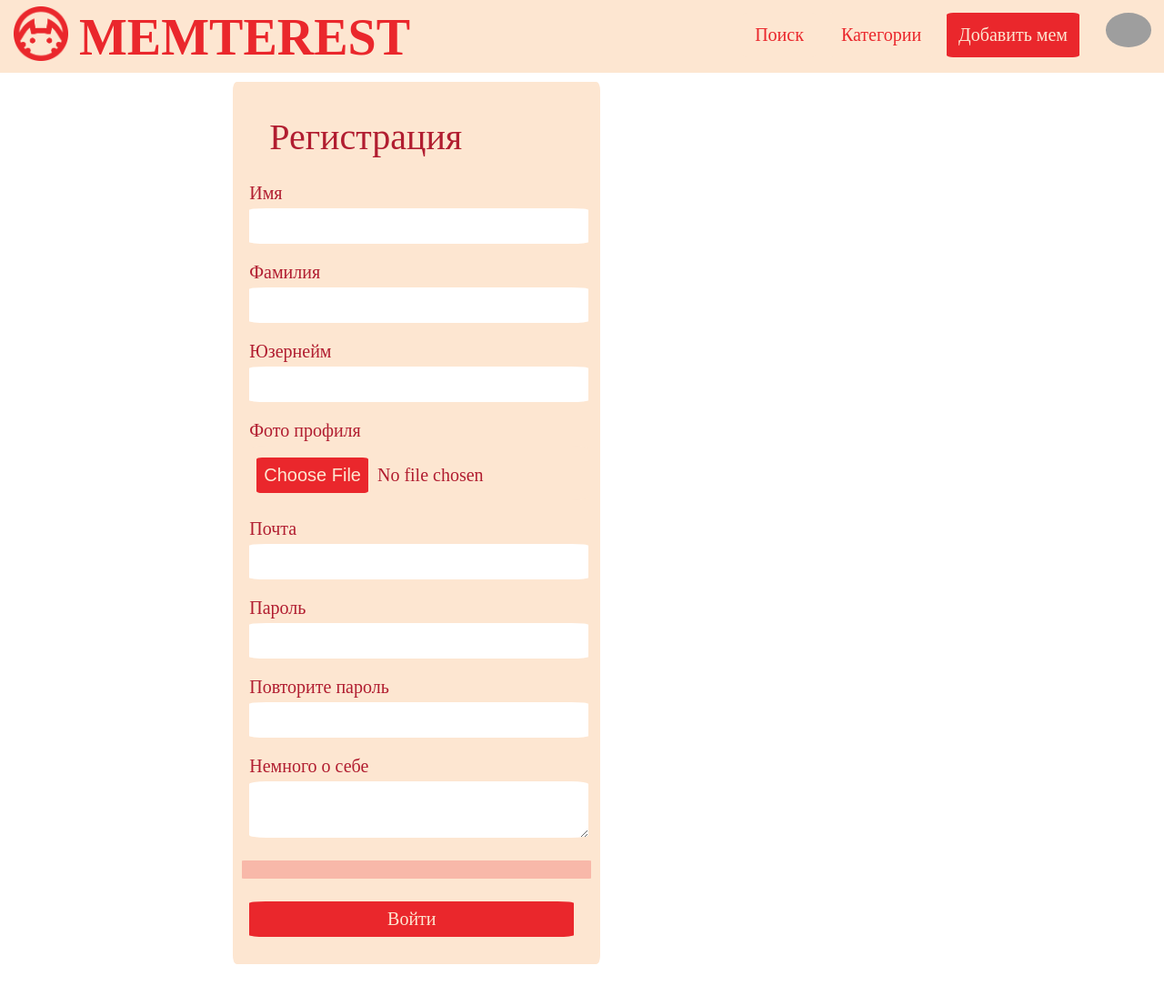
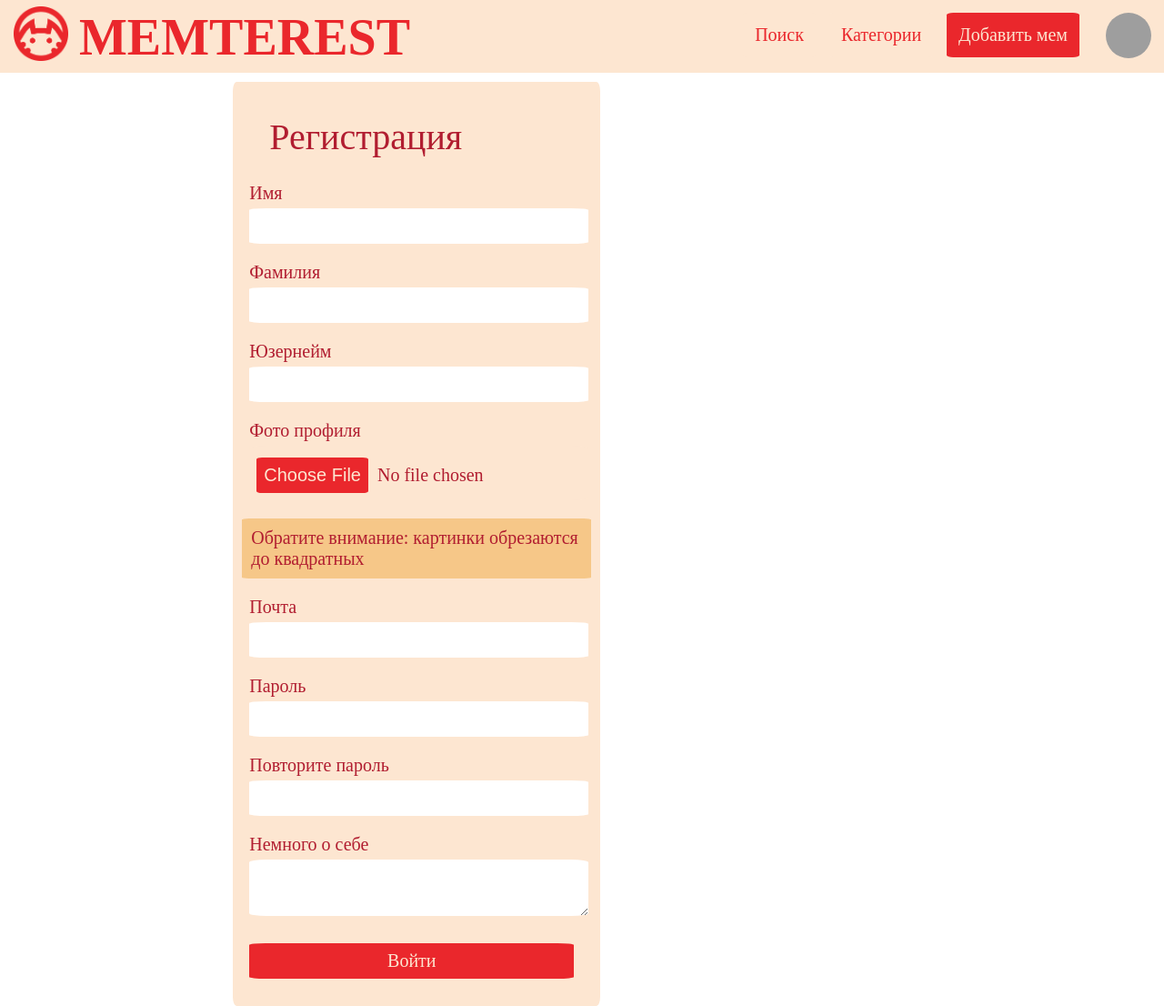
Before and after one commit to karasenk/memterest, a Flask app: template templates/register.html in a window 1280 px wide. Shown: the whole page at 91% size. Before the commit the page ends 1060 px from the top, so only its background shows below. Run offline with Flask 2, Linux system fonts and the light colour scheme; a user stored in the database is signed in; tables that the repository leaves empty hold one stand-in row (values such as "Sample post"); the template is opened without the code that fills it: values that come from a table or form of the project are taken from there, most other values are stand-ins (such as "Sample title", 1, 10 or a date in 2020); some web fonts are replaced; grey boxes are pictures that could not be loaded.

Commit message:
error messages fix, avatars fix

```diff
--- a/static/css/style.css
+++ b/static/css/style.css
@@ -15,7 +15,7 @@ h1 {
     color: #B11D30;
 }
 
-p, .errmessage {
+p, .errmessage, .alertmessage {
     padding-left: 8px;
     color: #B11D30;
 }
@@ -85,10 +85,13 @@ header {
     font-size: 20px;
 }
 
-.errmessage {
+.errmessage, .alertmessage {
     background-color: #F8B8A9;
     padding: 10px;
     border-radius: 2%;
+}
+.alertmessage {
+    background-color: #F6C788;
 }
 /* конец основных элементов */
 
--- a/templates/anecdote.html
+++ b/templates/anecdote.html
@@ -47,7 +47,7 @@
             </p>
         {% endfor %}
         </p>
-        {{message}}
+        {% if message %}<div class="errmessage">{{message}}</div>{% endif %}
         <p>{{ form.submit(type="submit", class="btn btn-primary") }}</p>
     </form>
 {% endblock %}
--- a/templates/base.html
+++ b/templates/base.html
@@ -13,9 +13,9 @@
                                 {% else %}"/user/{{ current_user.id }}"
                                 {% endif %}>
         <img src={% if current_user == None or not current_user.photo_filename %}"../static/img/defaultavatar.png"
-                 {% else %}"../{{ current_user.photo_filename }}.jpg"
+                 {% else %}"../{{ current_user.photo_filename }}"
                  {% endif %}
-             style="width:50px;height:auto;border-radius: 100%;">
+             style="overflow:hidden;width:50px;height:50px;border-radius: 100%;">
         </a>
     </div>
     {% if current_user == None %}<a href="/register"><div class="redbtn">Регистрация</div></a>
--- a/templates/board.html
+++ b/templates/board.html
@@ -32,7 +32,7 @@
             </p>
         {% endfor %}
         </p>
-        {{message}}
+        {% if message %}<div class="errmessage">{{message}}</div>{% endif %}
         <p>{{ form.submit(type="submit", class="btn btn-primary") }}</p>
     </form>
 </div>
--- a/templates/login.html
+++ b/templates/login.html
@@ -24,7 +24,7 @@
             {% endfor %}
         </p>
         <p>{{ form.remember_me() }} {{ form.remember_me.label }}</p>
-        <div class="errmessage">{{ message }}</div>
+        {% if message %}<div class="errmessage">{{message}}</div>{% endif %}
         <p>{{ form.submit(type="submit", class="btn btn-primary") }}</p>
     </form>
 </div>
--- a/templates/pin.html
+++ b/templates/pin.html
@@ -59,7 +59,7 @@
             </p>
         {% endfor %}
         </p>
-        {{message}}
+        {% if message %}<div class="errmessage">{{message}}</div>{% endif %}
         <p>{{ form.submit(type="submit", class="btn btn-primary") }}</p>
     </form>
 </div>
--- a/templates/register.html
+++ b/templates/register.html
@@ -40,6 +40,7 @@
                 {{ error }}
             </p>
         {% endfor %}
+    <div class="alertmessage">Обратите внимание: картинки обрезаются до квадратных</div>
     </p>
     <p>
         {{ form.email.label }}<br>
@@ -77,7 +78,7 @@
             </p>
         {% endfor %}
     </p>
-    <div class="errmessage">{{message}}</div>
+    {% if message %}<div class="errmessage">{{message}}</div>{% endif %}
     <p>{{ form.submit(type="submit", class="btn btn-primary") }}</p>
 </form>
 </div>
```
Also changed, not shown: users_resources.py (+10 -4 lines), db/memterest.db.
